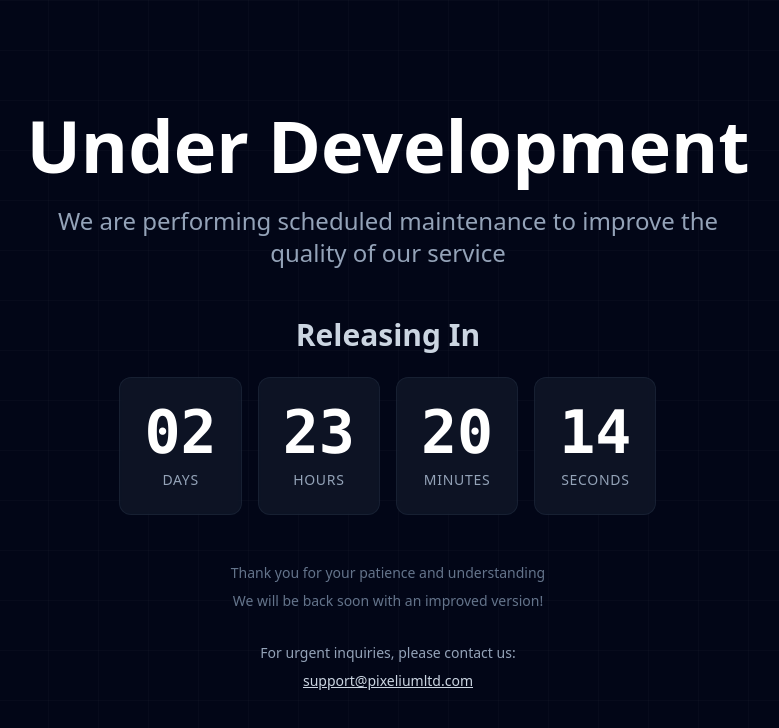
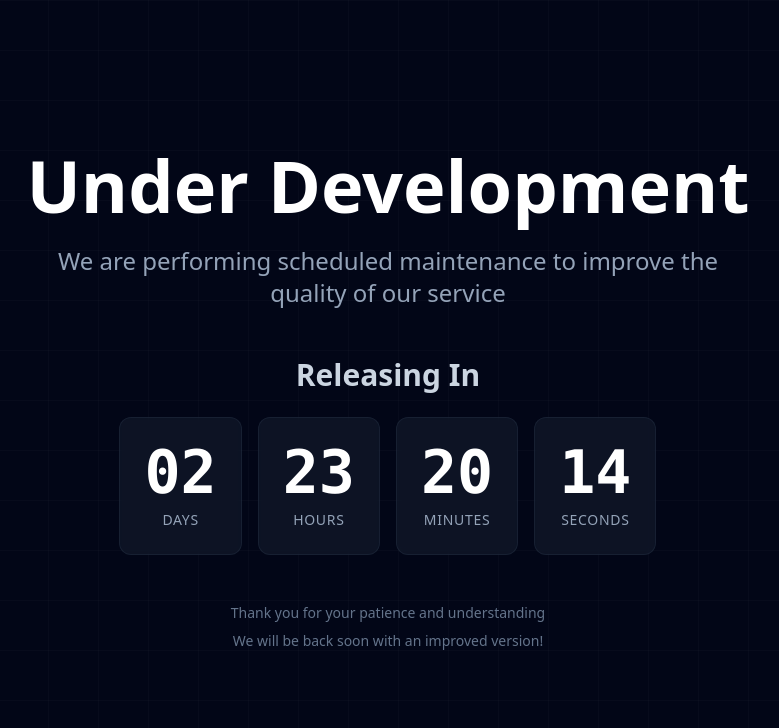
Before and after one commit to piotr-kowalski1992/website-comapany, a React (Vite) app: page / in a window 1280 px wide. Shown: the top 728 px of the page, without its empty margins (252-1031 px from the left). Built offline with nearby package versions, Linux system fonts and the light colour scheme.

Commit message:
Add files via upload
Countdown feature no pixelium mail

```diff
--- a/pages/UnderDevelopmentPage.tsx
+++ b/pages/UnderDevelopmentPage.tsx
@@ -31,14 +31,6 @@ const UnderDevelopmentPage: React.FC = () => {
           <p>Thank you for your patience and understanding</p>
           <p className="mt-2">We will be back soon with an improved version!</p>
         </div>
-
-        {/* Contact info */}
-        <div className="mt-8 flex flex-col items-center gap-2 text-slate-400 text-sm">
-          <p>For urgent inquiries, please contact us:</p>
-          <a href="mailto:support@pixeliumltd.com" className="text-slate-300 hover:text-white transition-colors underline">
-            support@pixeliumltd.com
-          </a>
-        </div>
       </div>
     </div>
   );
```
